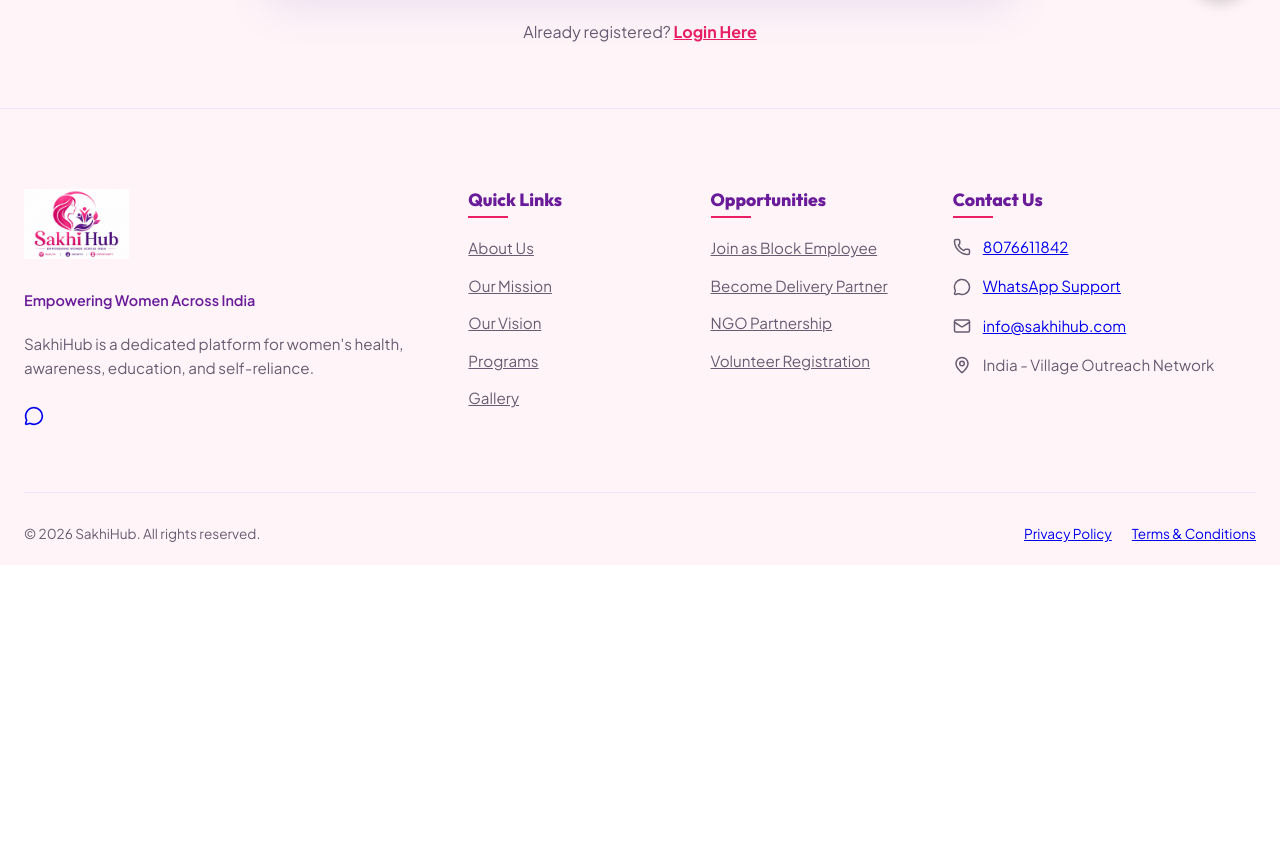
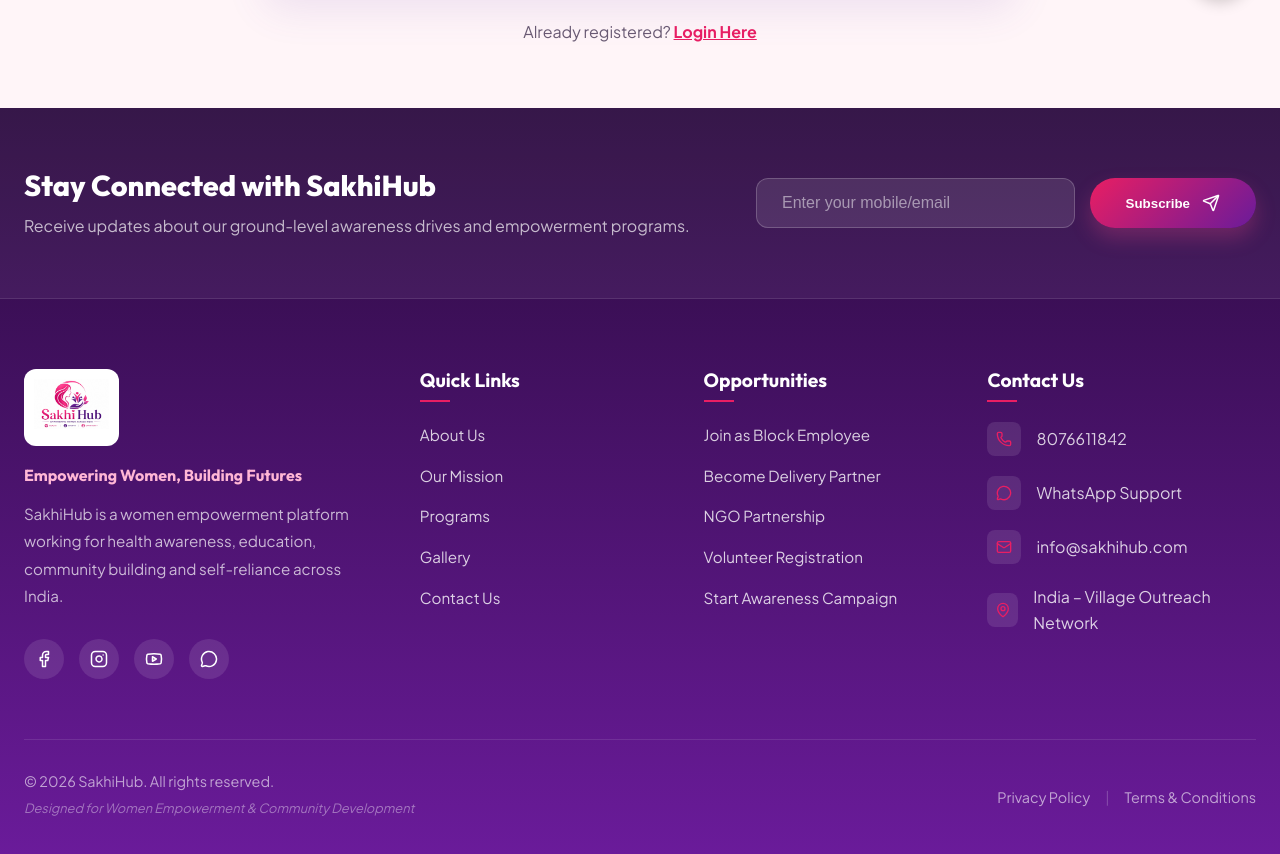
Before and after one commit to adskysolution-oss/sakhihub, a Next.js app: page /register in a window 1280 px wide. Shown: the part 772-1626 px from the top of the page. Before the commit the page ends 1337 px from the top, so only its background shows below. Built offline with nearby package versions, Linux system fonts and the light colour scheme.

Commit message:
design: complete premium overhaul of Footer with dark gradient and newsletter box

```diff
--- a/src/components/layout/Footer.module.css
+++ b/src/components/layout/Footer.module.css
@@ -1,130 +1,234 @@
 .footer {
-  background: var(--bg-light);
-  padding: 80px 0 20px;
-  color: var(--text-main);
-  border-top: 1px solid rgba(108, 74, 182, 0.1);
+  background: linear-gradient(to bottom, #2B0B3F, #6A1B9A);
+  padding: 0 0 30px;
+  color: white;
+  overflow: hidden;
+}
+
+.newsletterSection {
+  background: rgba(255, 255, 255, 0.05);
+  padding: 60px 0;
+  margin-bottom: 70px;
+  border-bottom: 1px solid rgba(255, 255, 255, 0.1);
+}
+
+.newsletterBox {
+  display: flex;
+  justify-content: space-between;
+  align-items: center;
+  gap: 40px;
+}
+
+.newsletterContent h3 {
+  font-size: 1.8rem;
+  margin-bottom: 10px;
+  color: white;
+}
+
+.newsletterContent p {
+  color: rgba(255, 255, 255, 0.7);
+  font-size: 1rem;
+}
+
+.newsletterForm {
+  display: flex;
+  gap: 15px;
+  flex: 1;
+  max-width: 500px;
+}
+
+.newsletterForm input {
+  flex: 1;
+  padding: 15px 25px;
+  border-radius: 12px;
+  border: 1px solid rgba(255, 255, 255, 0.2);
+  background: rgba(255, 255, 255, 0.1);
+  color: white;
+  font-size: 1rem;
+}
+
+.newsletterForm input::placeholder {
+  color: rgba(255, 255, 255, 0.5);
 }
 
 .grid {
   display: grid;
-  grid-template-columns: 2fr 1fr 1fr 1.5fr;
-  gap: 40px;
+  grid-template-columns: 1.5fr 1fr 1fr 1.2fr;
+  gap: 60px;
   margin-bottom: 60px;
 }
 
-.logo {
-  display: flex;
-  align-items: center;
-  gap: 10px;
-  font-family: var(--font-heading);
-  font-size: 1.5rem;
-  font-weight: 800;
-  margin-bottom: 10px;
-}
-
-.logoText {
-  background: linear-gradient(135deg, var(--primary), var(--secondary));
-  -webkit-background-clip: text;
-  -webkit-text-fill-color: transparent;
-}
-
-.tagline {
-  font-weight: 600;
-  color: var(--secondary);
-  font-size: 0.9rem;
-  margin-bottom: 20px;
+.footerTagline {
+  color: #FFB6D5;
+  font-weight: 700;
+  font-size: 1rem;
+  margin-bottom: 15px;
 }
 
 .description {
-  color: var(--text-muted);
-  line-height: 1.6;
+  color: rgba(255, 255, 255, 0.7);
+  line-height: 1.8;
   font-size: 0.95rem;
-  margin-bottom: 25px;
+  margin-bottom: 30px;
 }
 
-.linksCol h3, .contactCol h3 {
-  font-size: 1.1rem;
-  margin-bottom: 25px;
-  position: relative;
-  color: var(--secondary);
+.socials {
+  display: flex;
+  gap: 15px;
 }
 
-.linksCol h3::after, .contactCol h3::after {
+.socialLink {
+  width: 40px;
+  height: 40px;
+  background: rgba(255, 255, 255, 0.1);
+  border-radius: 50%;
+  display: flex;
+  align-items: center;
+  justify-content: center;
+  color: white;
+  transition: all 0.3s ease;
+}
+
+.socialLink:hover {
+  background: var(--primary);
+  transform: translateY(-3px);
+}
+
+.colTitle {
+  font-size: 1.2rem;
+  font-weight: 700;
+  margin-bottom: 30px;
+  color: white;
+  position: relative;
+}
+
+.colTitle::after {
   content: '';
   position: absolute;
-  bottom: -8px;
+  bottom: -10px;
   left: 0;
-  width: 40px;
+  width: 30px;
   height: 2px;
   background: var(--primary);
 }
 
-.linksCol ul {
+.linkList {
   list-style: none;
+  padding: 0;
 }
 
-.linksCol li {
-  margin-bottom: 12px;
+.linkList li {
+  margin-bottom: 15px;
 }
 
-.linksCol a {
-  color: var(--text-muted);
+.linkList a {
+  color: rgba(255, 255, 255, 0.8);
+  transition: all 0.3s ease;
   font-size: 0.95rem;
+  text-decoration: none;
 }
 
-.linksCol a:hover {
-  color: var(--primary);
-  padding-left: 5px;
+.linkList a:hover {
+  color: #FFB6D5;
+  padding-left: 8px;
 }
 
 .contactInfo {
   display: flex;
   flex-direction: column;
-  gap: 15px;
+  gap: 20px;
 }
 
 .infoItem {
   display: flex;
-  gap: 12px;
+  gap: 15px;
   align-items: center;
-  color: var(--text-muted);
-  font-size: 0.95rem;
+  color: rgba(255, 255, 255, 0.8);
+}
+
+.infoItem a {
+  color: inherit;
+  text-decoration: none;
 }
 
 .infoItem a:hover {
+  color: #FFB6D5;
+}
+
+.iconBox {
+  width: 34px;
+  height: 34px;
+  background: rgba(255, 255, 255, 0.1);
+  border-radius: 8px;
+  display: flex;
+  align-items: center;
+  justify-content: center;
   color: var(--primary);
 }
 
+.divider {
+  height: 1px;
+  background: rgba(255, 255, 255, 0.1);
+  margin-bottom: 30px;
+}
+
 .bottomBar {
-  padding-top: 30px;
-  border-top: 1px solid rgba(108, 74, 182, 0.1);
   display: flex;
   justify-content: space-between;
   align-items: center;
-  font-size: 0.85rem;
-  color: var(--text-muted);
+  font-size: 0.9rem;
 }
 
-.bottomLinks {
-  display: flex;
-  gap: 20px;
+.bottomLeft p {
+  color: rgba(255, 255, 255, 0.6);
+  margin-bottom: 5px;
+}
+
+.missionText {
+  font-size: 0.8rem;
+  font-style: italic;
+  color: rgba(255, 255, 255, 0.4) !important;
+}
+
+.bottomRight a {
+  color: rgba(255, 255, 255, 0.6);
+  text-decoration: none;
+  transition: color 0.3s ease;
+}
+
+.bottomRight a:hover {
+  color: white;
+}
+
+.bar {
+  margin: 0 15px;
+  color: rgba(255, 255, 255, 0.2);
 }
 
 @media (max-width: 1024px) {
   .grid {
     grid-template-columns: 1fr 1fr;
+    gap: 40px;
+  }
+
+  .newsletterBox {
+    flex-direction: column;
+    text-align: center;
   }
 }
 
 @media (max-width: 768px) {
   .grid {
     grid-template-columns: 1fr;
-    gap: 30px;
   }
 
   .bottomBar {
     flex-direction: column;
-    gap: 15px;
     text-align: center;
+    gap: 20px;
+  }
+
+  .newsletterForm {
+    width: 100%;
   }
 }
--- a/src/components/layout/Footer.tsx
+++ b/src/components/layout/Footer.tsx
@@ -1,74 +1,109 @@
 import React from 'react';
 import Link from 'next/link';
-import { Heart, Mail, Phone, MapPin, MessageCircle } from 'lucide-react';
+import { Mail, Phone, MapPin, MessageCircle, Facebook, Instagram, Youtube, Send, Heart } from 'lucide-react';
 import styles from './Footer.module.css';
 
 const Footer = () => {
   return (
     <footer className={styles.footer}>
+      {/* Newsletter Section */}
+      <div className={styles.newsletterSection}>
+        <div className="container">
+          <div className={styles.newsletterBox}>
+            <div className={styles.newsletterContent}>
+              <h3>Stay Connected with SakhiHub</h3>
+              <p>Receive updates about our ground-level awareness drives and empowerment programs.</p>
+            </div>
+            <div className={styles.newsletterForm}>
+              <input type="text" placeholder="Enter your mobile/email" />
+              <button className="btn-primary">
+                <span>Subscribe</span>
+                <Send size={18} />
+              </button>
+            </div>
+          </div>
+        </div>
+      </div>
+
       <div className="container">
         <div className={styles.grid}>
+          {/* Column 1: Brand */}
           <div className={styles.brandCol}>
             <Link href="/" className={styles.logo}>
-              <img src="/logo.png" alt="SakhiHub Logo" style={{ height: '70px', width: 'auto', marginBottom: '20px' }} />
+               <div style={{ background: 'white', padding: '10px', borderRadius: '12px', display: 'inline-block', marginBottom: '20px' }}>
+                 <img src="/logo.png" alt="SakhiHub Logo" style={{ height: '50px', width: 'auto' }} />
+               </div>
             </Link>
-            <p className={styles.tagline}>Empowering Women Across India</p>
+            <h4 className={styles.footerTagline}>Empowering Women, Building Futures</h4>
             <p className={styles.description}>
-              SakhiHub is a dedicated platform for women's health, awareness, education, and self-reliance.
+              SakhiHub is a women empowerment platform working for health awareness, education, community building and self-reliance across India.
             </p>
             <div className={styles.socials}>
-              <a href="#" className={styles.socialLink}><MessageCircle size={20} /></a>
+              <a href="#" className={styles.socialLink}><Facebook size={18} /></a>
+              <a href="#" className={styles.socialLink}><Instagram size={18} /></a>
+              <a href="#" className={styles.socialLink}><Youtube size={18} /></a>
+              <a href="https://wa.me/918076611842" className={styles.socialLink}><MessageCircle size={18} /></a>
             </div>
           </div>
 
+          {/* Column 2: Quick Links */}
           <div className={styles.linksCol}>
-            <h3>Quick Links</h3>
-            <ul>
+            <h3 className={styles.colTitle}>Quick Links</h3>
+            <ul className={styles.linkList}>
               <li><Link href="/about">About Us</Link></li>
               <li><Link href="/mission">Our Mission</Link></li>
-              <li><Link href="/vision">Our Vision</Link></li>
               <li><Link href="/programs">Programs</Link></li>
               <li><Link href="/gallery">Gallery</Link></li>
+              <li><Link href="/contact">Contact Us</Link></li>
             </ul>
           </div>
 
+          {/* Column 3: Opportunities */}
           <div className={styles.linksCol}>
-            <h3>Opportunities</h3>
-            <ul>
+            <h3 className={styles.colTitle}>Opportunities</h3>
+            <ul className={styles.linkList}>
               <li><Link href="/hiring">Join as Block Employee</Link></li>
               <li><Link href="/delivery-partner">Become Delivery Partner</Link></li>
               <li><Link href="/partner">NGO Partnership</Link></li>
               <li><Link href="/register">Volunteer Registration</Link></li>
+              <li><Link href="/campaign">Start Awareness Campaign</Link></li>
             </ul>
           </div>
 
+          {/* Column 4: Contact */}
           <div className={styles.contactCol}>
-            <h3>Contact Us</h3>
+            <h3 className={styles.colTitle}>Contact Us</h3>
             <div className={styles.contactInfo}>
               <div className={styles.infoItem}>
-                <Phone size={18} />
+                <div className={styles.iconBox}><Phone size={16} /></div>
                 <a href="tel:8076611842">8076611842</a>
               </div>
               <div className={styles.infoItem}>
-                <MessageCircle size={18} />
+                <div className={styles.iconBox}><MessageCircle size={16} /></div>
                 <a href="https://wa.me/918076611842">WhatsApp Support</a>
               </div>
               <div className={styles.infoItem}>
-                <Mail size={18} />
+                <div className={styles.iconBox}><Mail size={16} /></div>
                 <a href="mailto:info@sakhihub.com">info@sakhihub.com</a>
               </div>
               <div className={styles.infoItem}>
-                <MapPin size={18} />
-                <span>India - Village Outreach Network</span>
+                <div className={styles.iconBox}><MapPin size={16} /></div>
+                <span>India – Village Outreach Network</span>
               </div>
             </div>
           </div>
         </div>
 
+        <div className={styles.divider}></div>
+
         <div className={styles.bottomBar}>
-          <p>© {new Date().getFullYear()} SakhiHub. All rights reserved.</p>
-          <div className={styles.bottomLinks}>
+          <div className={styles.bottomLeft}>
+            <p>© {new Date().getFullYear()} SakhiHub. All rights reserved.</p>
+            <p className={styles.missionText}>Designed for Women Empowerment & Community Development</p>
+          </div>
+          <div className={styles.bottomRight}>
             <Link href="/privacy">Privacy Policy</Link>
+            <span className={styles.bar}>|</span>
             <Link href="/terms">Terms & Conditions</Link>
           </div>
         </div>
```
